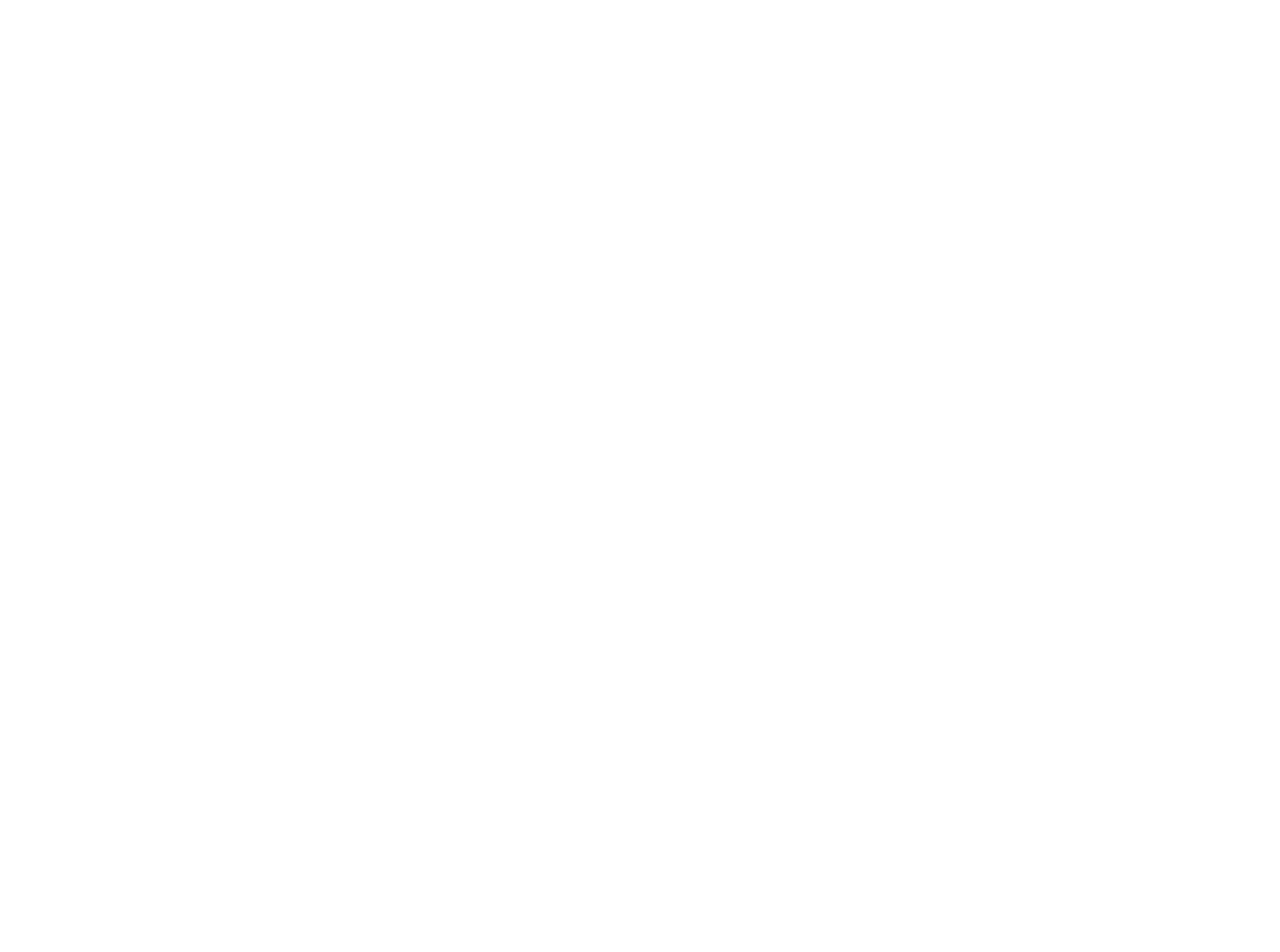
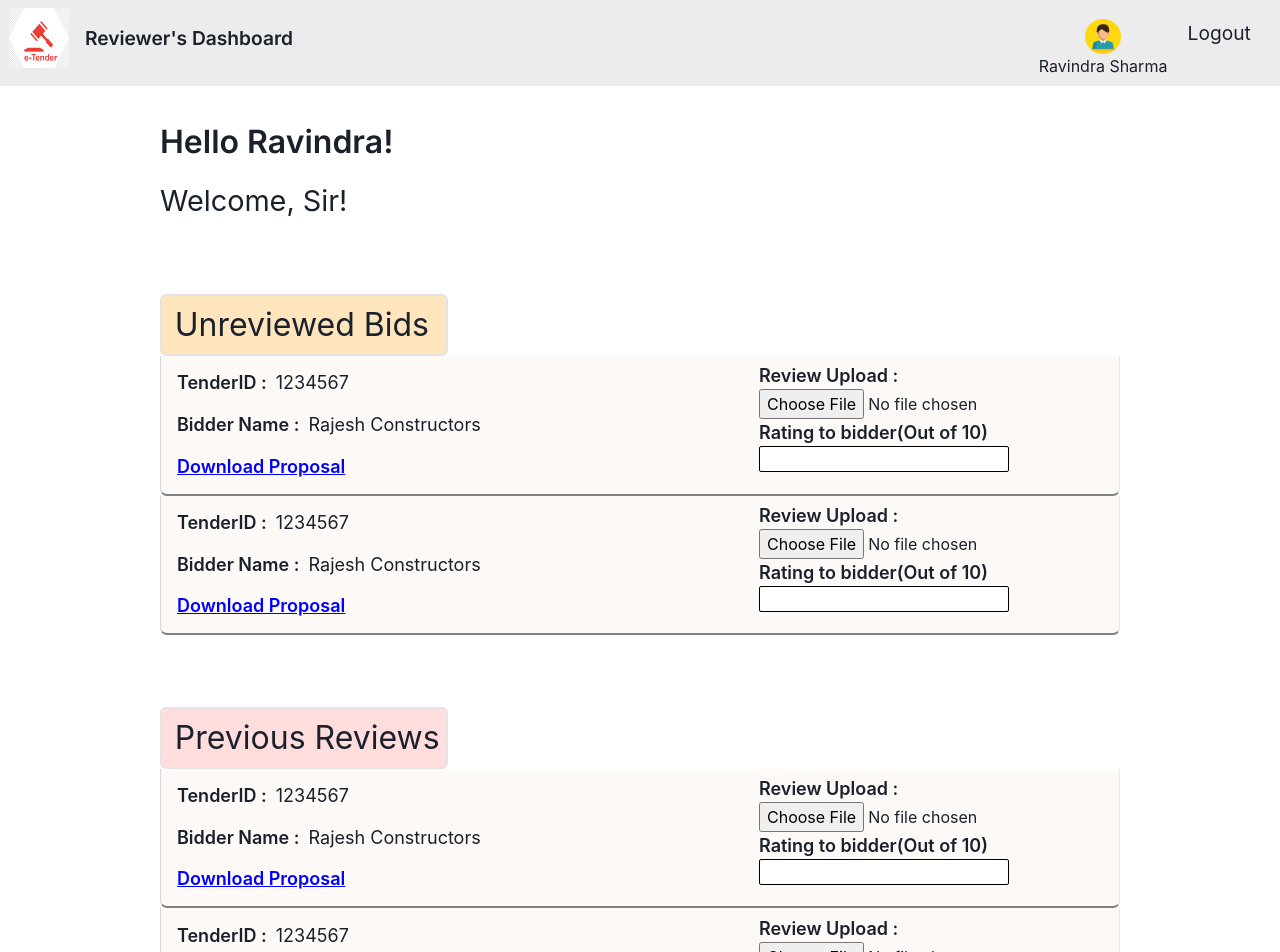
Before and after one commit to Abhiroop-Singh/Mini-Project, a React (Create React App) app in the folder client/: page /review in a window 1280 px wide. Before the commit this address had no page. Shown: the top 952 px of the page. Before the commit the page ends 800 px from the top, so only its background shows below. Built offline with nearby package versions, Linux system fonts and the light colour scheme.

Commit message:
Made Reviewer's and User's Dashboards

```diff
--- a/client/src/App.js
+++ b/client/src/App.js
@@ -3,6 +3,8 @@
 import Home from "./components/Home/Home";
 import BidderLog from "./components/BidderLog/BidderLog";
 import GovDashboard from "./components/GovDashboard/GovDashboard";
+import UserDashboard from "./components/UserDashboard/UserDashboard";
+import ReviewerDashboard from "./components/ReviewerDashboard/ReviewerDashboard";
 
 function App() {
   return (
@@ -12,7 +14,8 @@
           <Route path="/" element={<Home />} />
           <Route path="/bidderlog" element={<BidderLog />} />
           <Route path="/gov" element={<GovDashboard />} />
-
+          <Route path="/user" element={<UserDashboard />} />
+          <Route path="/review" element={<ReviewerDashboard />} />
         </Routes>
       </BrowserRouter>
     </>
--- /dev/null
+++ b/client/src/components/ReviewerDashboard/ReviewerDashboard.css
@@ -0,0 +1,50 @@
+.tenderev {
+  /* text-align: center; */
+  font-size: xx-large;
+  margin-top: 4.5rem;
+  padding: 0.3rem 0;
+  border: 2px solid rgb(229, 227, 227);
+  border-radius: 6px;
+  margin-bottom: 0;
+  width: 30%;
+  padding-left: 0.8rem;
+}
+.revdata {
+  padding: 0.4rem 1rem;
+  width: 100%;
+  background-color: #fcf9f7;
+  border-bottom: 2px solid gray;
+  border-bottom-left-radius: 7px;
+  border-bottom-right-radius: 7px;
+  border-left: 1px solid rgb(214, 214, 214);
+  border-right: 1px solid rgb(232, 232, 232);
+}
+#main1 {
+  padding-bottom: 7rem;
+}
+.revdata {
+  display: flex;
+  justify-content: space-between;
+}
+.texth1 {
+  font-size: large;
+  font-weight: 600;
+}
+.textspan {
+  display: flex;
+  line-height: 2.6rem;
+}
+.textp1 {
+  font-size: large;
+}
+.linktoprop {
+  font-size: large;
+  font-weight: 600;
+  color: blue;
+  text-decoration: underline;
+}
+.ratingip {
+  background-color: white;
+  border: 1px solid black;
+  border-radius: 2px;
+}
--- /dev/null
+++ b/client/src/components/ReviewerDashboard/ReviewerDashboard.jsx
@@ -0,0 +1,161 @@
+import React from "react";
+import { Link } from "react-router-dom";
+import "./ReviewerDashboard.css";
+
+const ReviewerDashboard = () => {
+  return (
+    <div>
+      <nav>
+        <div className="navdet">
+          <u>
+            <b>
+              <img
+                src={require("../../Assets/images/minilogo.png")}
+                alt="mini"
+                className="navimg"
+              />
+              <Link to={"/"}></Link>
+            </b>
+          </u>
+          <h1>Reviewer's Dashboard</h1>
+        </div>
+        <ul id="ubnavul">
+          <li>
+            <Link to={"/"}>
+              <img
+                src={require("../../Assets/images/user.png")}
+                alt="mini"
+                className="navimg2"
+              />
+              <p id="udbpnav">Ravindra Sharma</p>
+            </Link>
+          </li>
+          <li>
+            <Link to={"/"}>Logout</Link>
+          </li>
+        </ul>
+      </nav>
+      <div className="udbmain" id="main1">
+        <h1 id="udbnamehead">Hello Ravindra!</h1>
+        <h1 id="welcomeudb">Welcome, Sir!</h1>
+        <div className="tenderev" id="allotudb">
+          Unreviewed Bids
+        </div>
+        <div className="revdata">
+          <div className="textp1">
+            <div className="textspan">
+              <h1 className="texth1">TenderID : &nbsp;</h1>
+              <p className="textp1"> 1234567</p>
+            </div>
+            <div className="textspan">
+              <h1 className="texth1">Bidder Name : &nbsp;</h1>
+              <p className="textp1"> Rajesh Constructors</p>
+            </div>
+            <div className="textspan">
+              <a href="/" targer="blank" className="linktoprop">
+                Download Proposal
+              </a>
+            </div>
+          </div>
+          <div className="textp2">
+            <div>
+              <h1 className="texth1">Review Upload : &nbsp;</h1>
+              <input type="file" name="file" />
+            </div>
+            <div>
+              <h1 className="texth1">Rating to bidder(Out of 10)</h1>
+              <input type="number" name="" className="ratingip" />
+            </div>
+          </div>
+        </div>
+        <div className="revdata">
+          <div className="textp1">
+            <div className="textspan">
+              <h1 className="texth1">TenderID : &nbsp;</h1>
+              <p className="textp1"> 1234567</p>
+            </div>
+            <div className="textspan">
+              <h1 className="texth1">Bidder Name : &nbsp;</h1>
+              <p className="textp1"> Rajesh Constructors</p>
+            </div>
+            <div className="textspan">
+              <a href="/" targer="blank" className="linktoprop">
+                Download Proposal
+              </a>
+            </div>
+          </div>
+          <div className="textp2">
+            <div>
+              <h1 className="texth1">Review Upload : &nbsp;</h1>
+              <input type="file" name="file" />
+            </div>
+            <div>
+              <h1 className="texth1">Rating to bidder(Out of 10)</h1>
+              <input type="number" name="" className="ratingip" />
+            </div>
+          </div>
+        </div>
+
+        <div className="tenderev" id="biddedudb">
+          Previous Reviews
+        </div>
+        <div className="revdata">
+          <div className="textp1">
+            <div className="textspan">
+              <h1 className="texth1">TenderID : &nbsp;</h1>
+              <p className="textp1"> 1234567</p>
+            </div>
+            <div className="textspan">
+              <h1 className="texth1">Bidder Name : &nbsp;</h1>
+              <p className="textp1"> Rajesh Constructors</p>
+            </div>
+            <div className="textspan">
+              <a href="/" targer="blank" className="linktoprop">
+                Download Proposal
+              </a>
+            </div>
+          </div>
+          <div className="textp2">
+            <div>
+              <h1 className="texth1">Review Upload : &nbsp;</h1>
+              <input type="file" name="file" />
+            </div>
+            <div>
+              <h1 className="texth1">Rating to bidder(Out of 10)</h1>
+              <input type="number" name="" className="ratingip" />
+            </div>
+          </div>
+        </div>
+        <div className="revdata">
+          <div className="textp1">
+            <div className="textspan">
+              <h1 className="texth1">TenderID : &nbsp;</h1>
+              <p className="textp1"> 1234567</p>
+            </div>
+            <div className="textspan">
+              <h1 className="texth1">Bidder Name : &nbsp;</h1>
+              <p className="textp1"> Rajesh Constructors</p>
+            </div>
+            <div className="textspan">
+              <a href="/" targer="blank" className="linktoprop">
+                Download Proposal
+              </a>
+            </div>
+          </div>
+          <div className="textp2">
+            <div>
+              <h1 className="texth1">Review Upload : &nbsp;</h1>
+              <input type="file" name="file" />
+            </div>
+            <div>
+              <h1 className="texth1">Rating to bidder(Out of 10)</h1>
+              <input type="number" name="" className="ratingip" />
+            </div>
+          </div>
+        </div>
+      </div>
+    </div>
+  );
+};
+
+export default ReviewerDashboard;
--- /dev/null
+++ b/client/src/components/UserDashboard/UserDashboard.css
@@ -0,0 +1,54 @@
+#ubnavul {
+  width: 20%;
+}
+#udbpnav {
+  font-size: medium;
+}
+.navimg2 {
+  margin: auto;
+  height: 2.2rem;
+  width: 2.2rem;
+  padding-top: 0;
+}
+.udbmain {
+  width: 75%;
+  margin: auto;
+  margin-top: 2rem;
+}
+#udbnamehead {
+  font-family: "Inter";
+  font-size: 2rem;
+}
+#welcomeudb {
+  font-size: 1.8rem;
+  margin-top: 0.8rem;
+}
+.tender {
+  text-align: center;
+  font-size: xx-large;
+  margin-top: 2rem;
+  padding: 0.8rem 0;
+  border: 2px solid rgb(229, 227, 227);
+  border-radius: 5px;
+  margin-bottom: 0;
+  /* padding-bottom: 0; */
+}
+#allotudb {
+  background: #ffe5bd;
+}
+#biddedudb {
+  background: #ffdddd;
+}
+#prevudb {
+  background: #e8ffc1;
+}
+.udbdata {
+  padding: 0.4rem 1rem;
+  width: 100%;
+  background-color: #faf3f0;
+  border-bottom: 2px solid gray;
+  border-bottom-left-radius: 7px;
+  border-bottom-right-radius: 7px;
+  border-left: 1px solid rgb(214, 214, 214);
+  border-right: 1px solid rgb(232, 232, 232);
+}
--- /dev/null
+++ b/client/src/components/UserDashboard/UserDashboard.jsx
@@ -0,0 +1,78 @@
+import React from "react";
+import { Link } from "react-router-dom";
+import "./UserDashboard.css";
+const UserDashboard = () => {
+  return (
+    <div>
+      <nav>
+        <div className="navdet">
+          <u>
+            <b>
+              <img
+                src={require("../../Assets/images/minilogo.png")}
+                alt="mini"
+                className="navimg"
+              />
+              <Link to={"/"}></Link>
+            </b>
+          </u>
+          <h1>Bidder's Dashboard</h1>
+        </div>
+        <ul id="ubnavul">
+          <li>
+            <Link to={"/"}>
+              <img
+                src={require("../../Assets/images/user.png")}
+                alt="mini"
+                className="navimg2"
+              />
+              <p id="udbpnav">Ravindra Sharma</p>
+            </Link>
+          </li>
+          <li>
+            <Link to={"/"}>Logout</Link>
+          </li>
+        </ul>
+      </nav>
+      <div className="udbmain">
+        <h1 id="udbnamehead">Hello Ravindra!</h1>
+        <h1 id="welcomeudb">Welcome, Sir!</h1>
+        <div className="tender" id="allotudb">
+          Allotted Tenders
+        </div>
+        <div className="udbdata">
+          data1:data <br />
+          data2: data <br /> data3: data
+        </div>
+        <div className="udbdata">
+          data1:data <br />
+          data2: data <br /> data3: data
+        </div>
+        <div className="udbdata">
+          data1:data <br />
+          data2: data <br /> data3: data
+        </div>
+        <div className="tender" id="biddedudb">
+          Bidded Tenders
+        </div>
+        <div className="udbdata">
+          data1:data <br />
+          data2: data <br /> data3: data
+        </div>
+        <div className="udbdata">
+          data1:data <br />
+          data2: data <br /> data3: data
+        </div>
+        <div className="udbdata">
+          data1:data <br />
+          data2: data <br /> data3: data
+        </div>
+        <div className="tender" id="prevudb">
+          Previous Tenders
+        </div>
+      </div>
+    </div>
+  );
+};
+
+export default UserDashboard;
```
Also changed, not shown: client/src/Assets/images/user.png (added).
